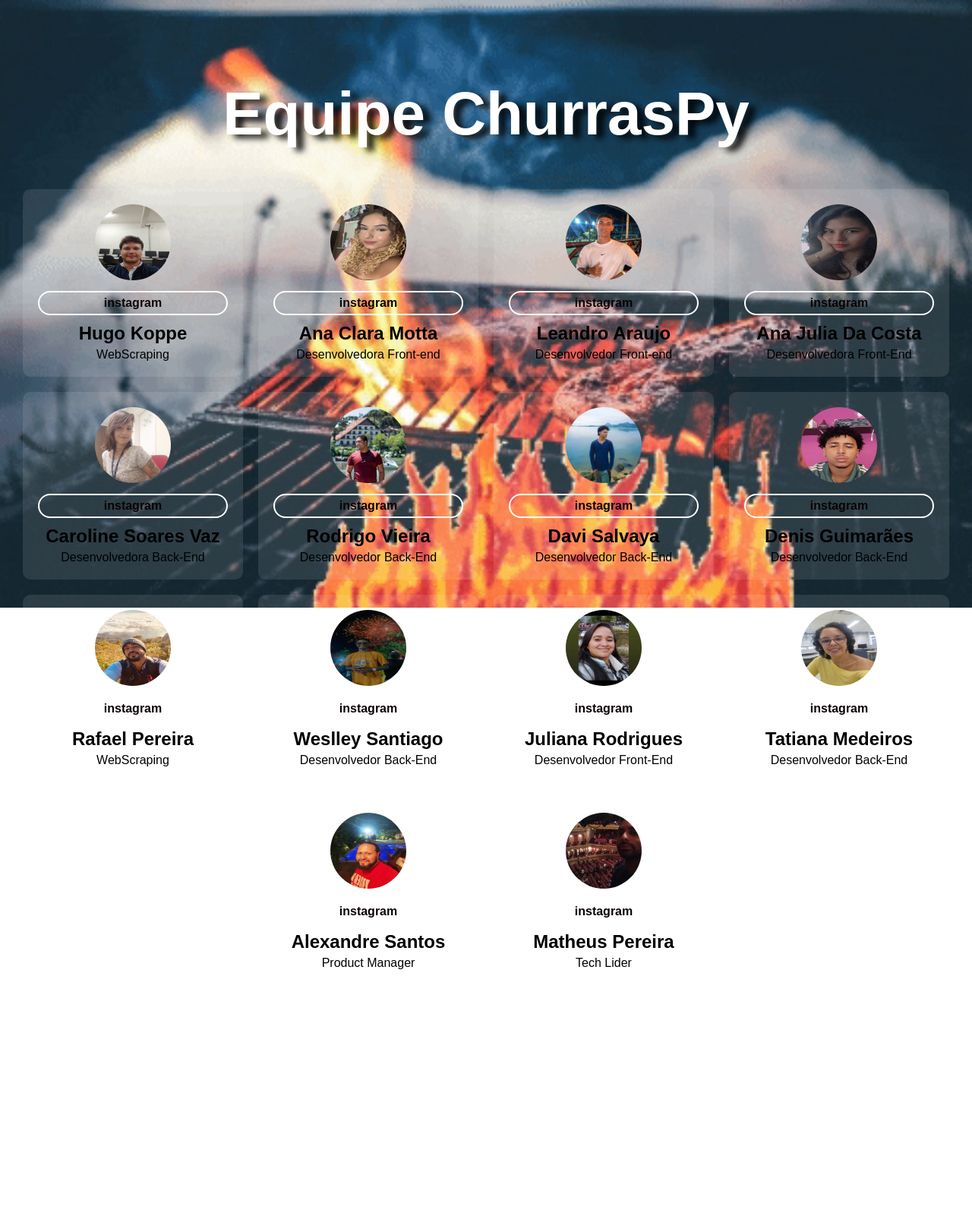
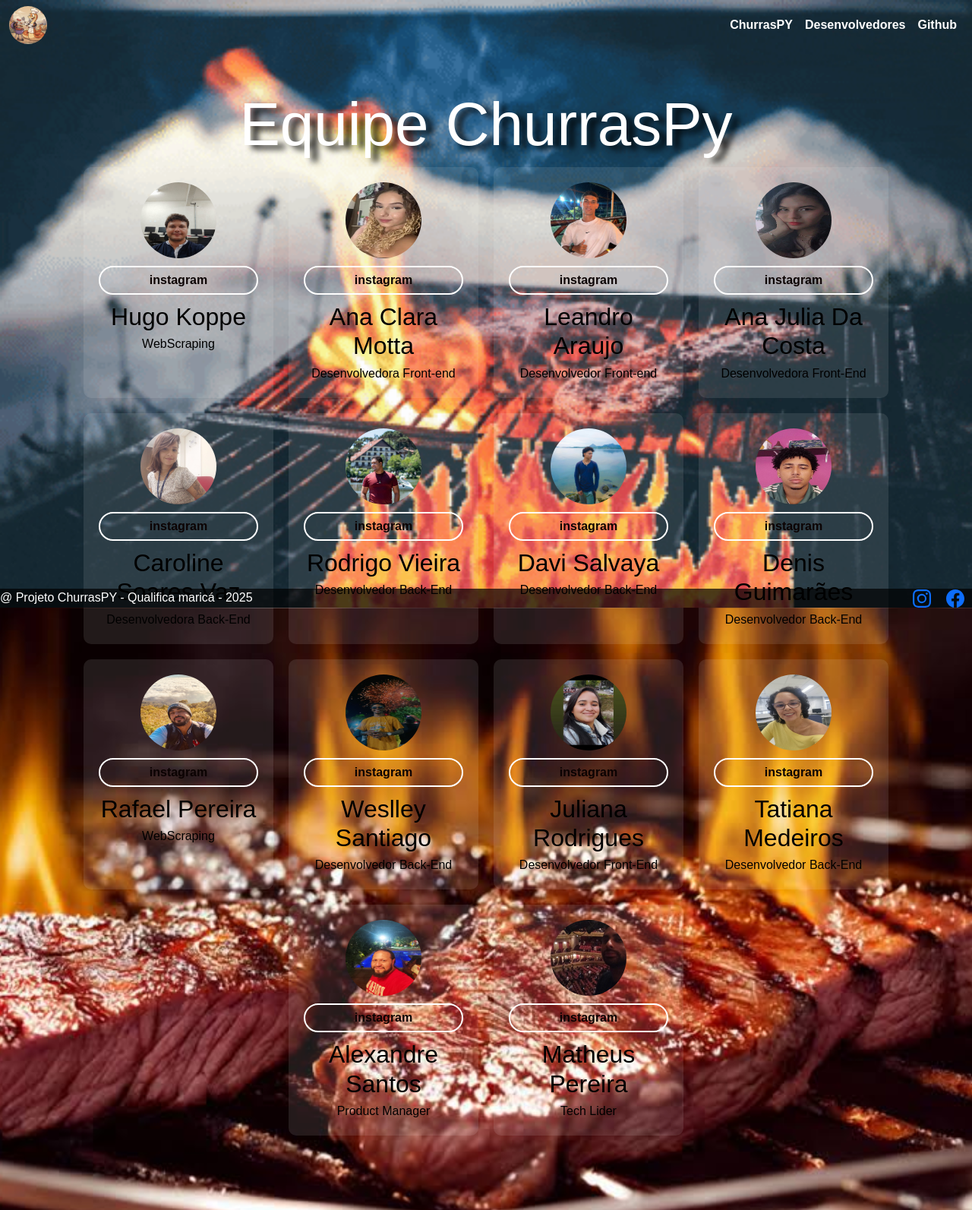
Before and after one commit to rafapcdev/churraspy, a Flask app: page /desenvolvedores in a window 1280 px wide. Shown: the whole page at 76% size. Before the commit the page ends 1276 px from the top, so only its background shows below. Run offline with Flask 3, Linux system fonts and the light colour scheme.

Commit message:
transformado o desenvolvedor.html para o padrão jinja e inserido a nav e o footer

```diff
--- a/templates/base.html
+++ b/templates/base.html
@@ -9,6 +9,7 @@
         integrity="sha384-QWTKZyjpPEjISv5WaRU9OFeRpok6YctnYmDr5pNlyT2bRjXh0JMhjY6hW+ALEwIH" rel="stylesheet">
     <link rel="stylesheet" href="https://cdnjs.cloudflare.com/ajax/libs/font-awesome/5.15.3/css/all.min.css">
     <link href="{{ url_for('static', filename='style.css') }}" rel="stylesheet">
+    {% block css %} {% endblock %}
 </head>
 
 <body>
--- a/templates/desenvolvedores.html
+++ b/templates/desenvolvedores.html
@@ -1,13 +1,12 @@
-<!DOCTYPE html>
-<html lang="pt">
-<head>
-    <meta charset="UTF-8">
-    <meta name="viewport" content="width=device-width, initial-scale=1.0">
-    <title>Nossa Equipe</title>
-    <link rel="stylesheet" href="{{url_for('static', filename='desenvolvedores.css')}}">
-</head>
-<body>
-    <div class="background"></div>
+{% extends "base.html" %}
+
+{% block title %} Desenvolvedores {% endblock %}
+{% block css %}
+<link href="{{ url_for('static', filename='desenvolvedores.css') }}" rel="stylesheet">
+{% endblock %}
+{% block main %}
+
+<div class="background"></div>
     <div class="container">
         <h1 class="churras">Equipe ChurrasPy</h1>
         <div class="team">
@@ -97,5 +96,5 @@
             </div>
         </div>
     </div>
-</body>
-</html>
+
+{% endblock %}
```
